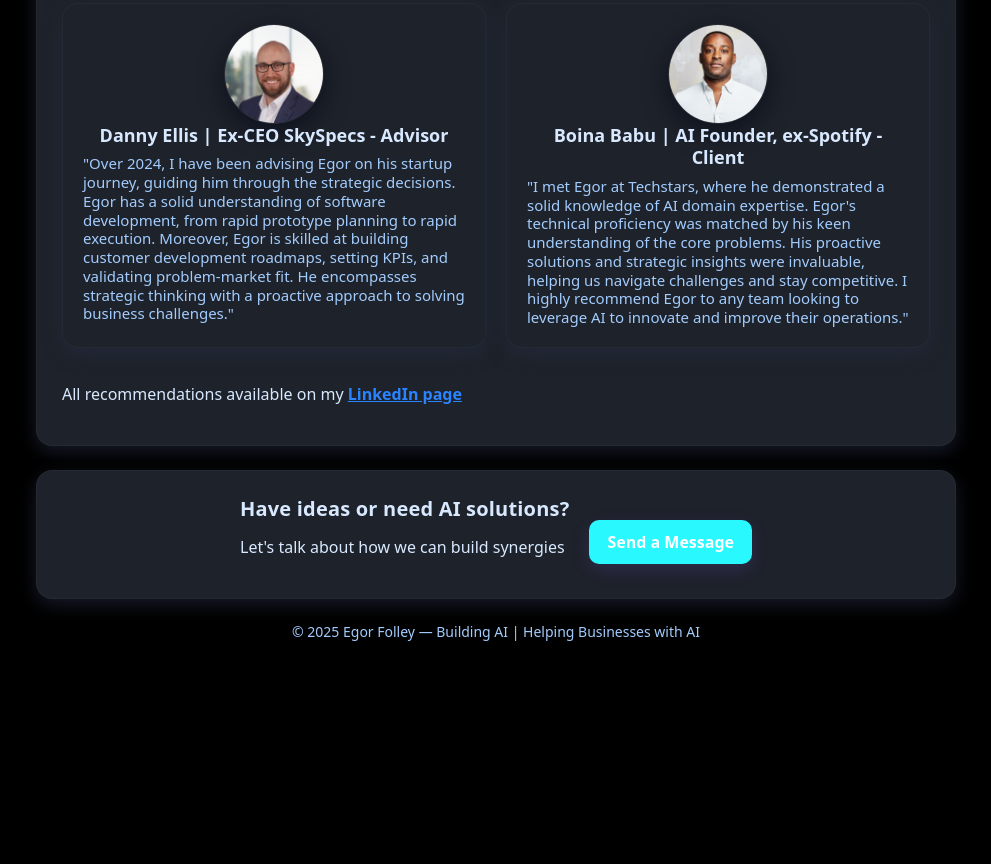
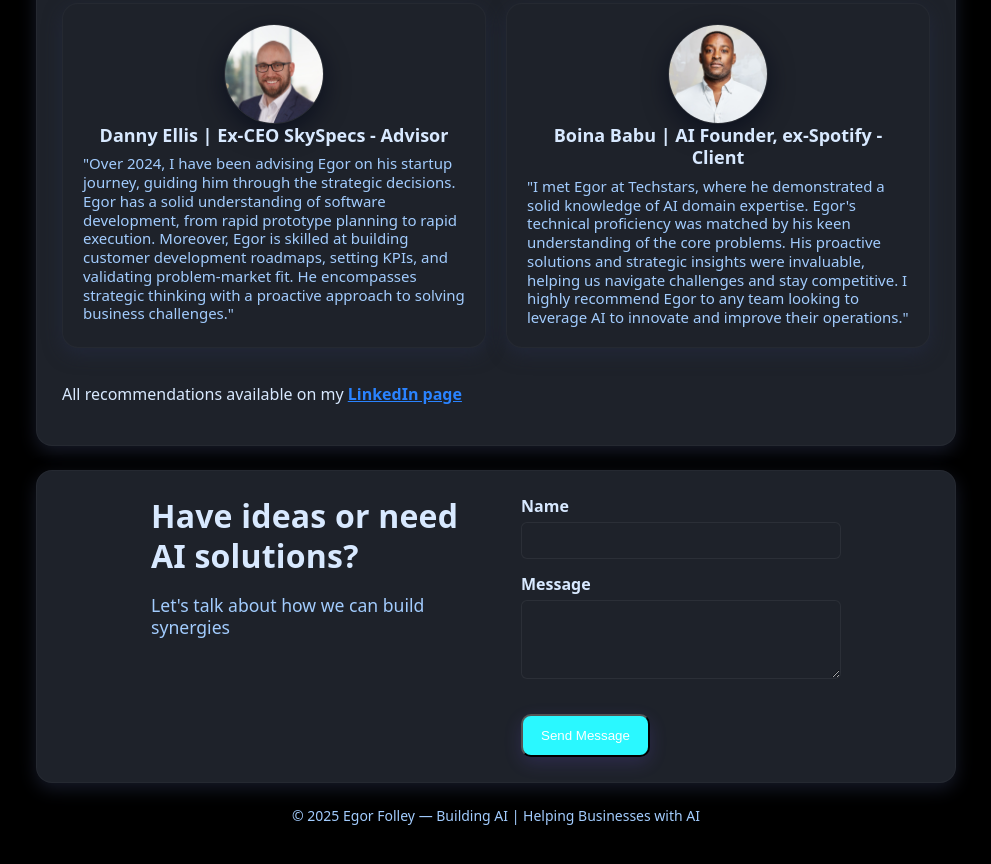
Before and after one commit to egorfolley/egorfolley.github.io, a plain HTML site: page index.html in a window 1280 px wide. Shown: the part 3668-4532 px from the top of the page, without its empty margins (144-1135 px from the left). Before the commit the page ends 4398 px from the top, so only its background shows below. Drawn offline with Linux system fonts and the light colour scheme.

Commit message:
WebPage: v. 0.7.5 - added form for messaging

```diff
--- a/index.html
+++ b/index.html
@@ -414,14 +414,38 @@
       </div>
     </section>
 
-    <section aria-labelledby="cta" style="display: flex; align-items: center; justify-content: center; gap: 20px; flex-wrap: wrap;">
+    <!-- <section aria-labelledby="cta" style="display: flex; align-items: center; justify-content: center; gap: 20px; flex-wrap: wrap;">
       <div>
         <h2 id="cta">Have ideas or need AI solutions?</h2>
         <p>Let's talk about how we can build synergies</p>
       </div>
 
       <a href="mailto:egor.folley@gmail.com" class="cta">Send a Message</a>
+    </section> -->
+
+    <section aria-labelledby="cta" style="background: var(--card); border: 1px solid rgba(255,255,255,0.03); box-shadow: var(--shadow); border-radius: var(--radius); padding: 25px; display: flex; align-items: top; justify-content: center; flex-wrap: wrap; gap: 20px;">
+      <div style="max-width: 350px;">
+        <h2 id="cta" style="font-size: 2em; margin-bottom: 0.4em; color: var(--ink);">Have ideas or need AI solutions?</h2>
+        <p style="font-size: 1.1em; color: var(--muted);">Let's talk about how we can build synergies</p>
+      </div>
+
+      <form action="mailto:egor.folley@gmail.com" method="post" enctype="text/plain" style="width: 320px;">
+        <label for="name" style="display:block; font-weight:600; margin-bottom:6px; color: var(--ink);">Name</label>
+        <input type="text" id="name" name="name" required style="width:100%; padding:10px; margin-bottom:15px; border:1px solid rgba(255,255,255,0.06); border-radius:6px; background:var(--card); color:var(--ink);">
+        <label for="message" style="display:block; font-weight:600; margin-bottom:6px; color: var(--ink);">Message</label>
+        <textarea id="message" name="message" rows="5" required style="width:100%; padding:1px; border:1px solid rgba(255,255,255,0.06); border-radius:6px; background:var(--card); color:var(--ink); resize:vertical; margin-bottom:15px;"></textarea>
+
+        <input type="submit" value="Send Message" class="cta">
+      </form>
     </section>
+
+    <script>
+      // Add subtle hover animation
+      const submitBtn = document.querySelector('input[type="submit"]');
+      submitBtn.addEventListener('mouseover', () => submitBtn.style.background = '#2ea043');
+      submitBtn.addEventListener('mouseout', () => submitBtn.style.background = '#238636');
+    </script>
+
 
     <footer style="text-align: center;">
       © <span id="y"></span> Egor Folley — Building AI | Helping Businesses with AI
```
